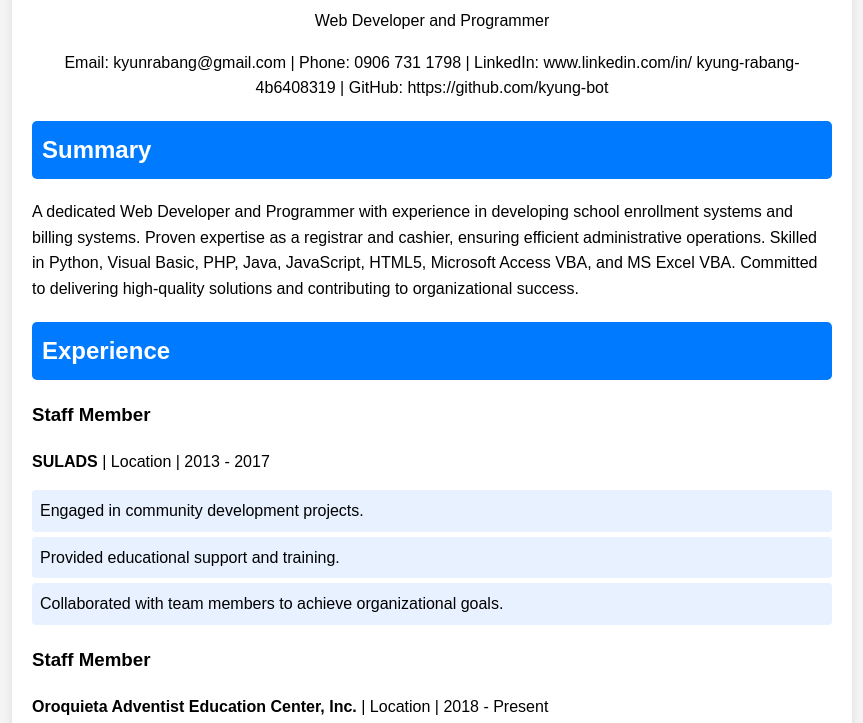
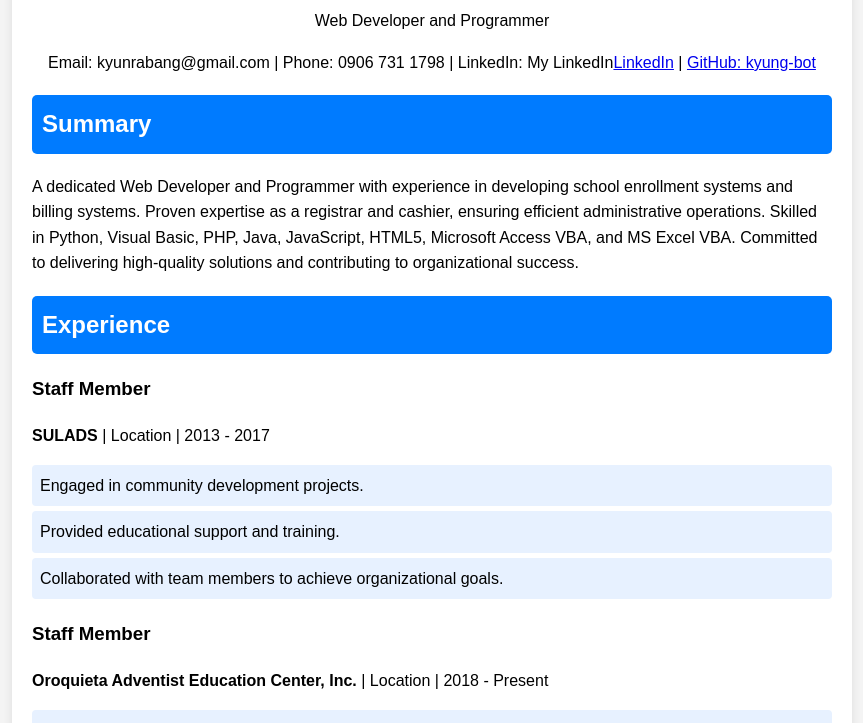
Before and after one commit to kyung-bot/My-Resume, a plain HTML site: page index.html in a window 1280 px wide. Shown: the part 99-822 px from the top of the page, without its empty margins (208-1071 px from the left). Drawn offline with Linux system fonts and the light colour scheme.

Commit message:
Update index.html

```diff
--- a/index.html
+++ b/index.html
@@ -65,9 +65,9 @@
         <header>
             <h1>S. Sabas</h1>
             <p>Web Developer and Programmer</p>
-            <p>Email: kyunrabang@gmail.com | Phone: 0906 731 1798 | LinkedIn: www.linkedin.com/in/
-kyung-rabang-4b6408319
- | GitHub: https://github.com/kyung-bot</p>
+            <p>Email: kyunrabang@gmail.com | Phone: 0906 731 1798 | LinkedIn: My LinkedIn<a href="www.linkedin.com/in/
+kyung-rabang-4b6408319">LinkedIn</a>
+ | <a href=" https://github.com/kyung-bot">GitHub: kyung-bot</a></p>
         </header>
 
         <section class="summary">
```
